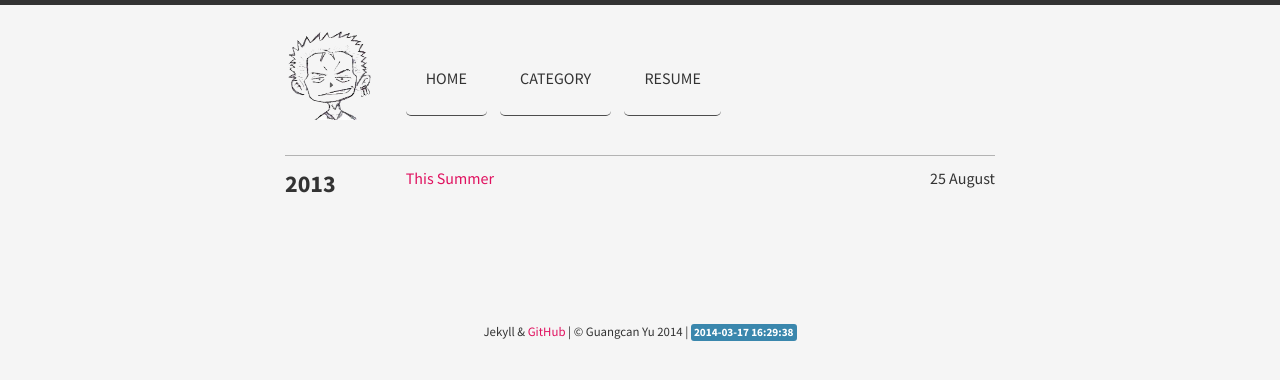
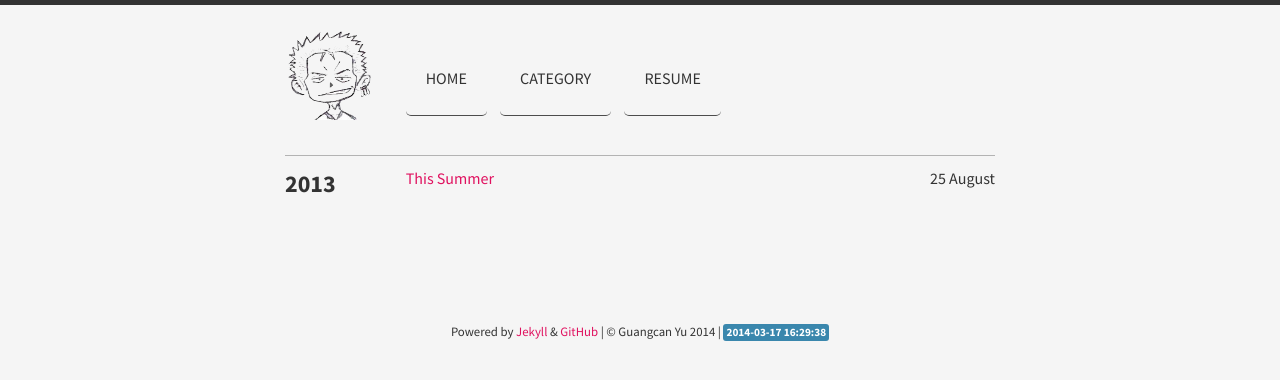
Before and after one commit to yuguangcan/yuguangcan.github.com, a Jekyll site: the page built from index.html, in a window 1280 px wide. Shown: the top 380 px of the page. Built offline with Jekyll 4.4.1, drawn with Linux system fonts in a browser that asks for light colours; nearby versions of some CDN libraries; Markdown is read by kramdown in place of the engine named in the settings.

Commit message:
css update

```diff
--- a/_layouts/default.html
+++ b/_layouts/default.html
@@ -16,7 +16,7 @@
       {{ content }}
 
     <footer>
-        <p><Powered by <a href="https://github.com/mojombo/jekyll">Jekyll</a> & <a href="http://pages.github.com">GitHub</a> | © Guangcan Yu {{site.time | date:"%Y"}} | <span class="time-label" id="timeSpan"></span></p>
+        <p>Powered by <a href="https://github.com/mojombo/jekyll">Jekyll</a> & <a href="http://pages.github.com">GitHub</a> | © Guangcan Yu {{site.time | date:"%Y"}} | <span class="time-label" id="timeSpan"></span></p>
     </footer>
     </div>
 
```
